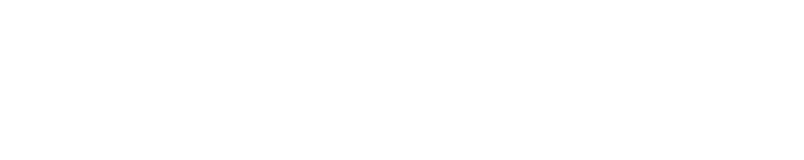
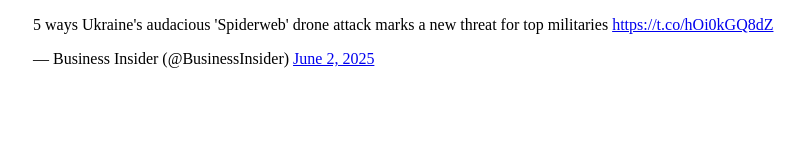
Before and after one commit to emekedev/My_First_Portfolio, a plain HTML site: page html_basic/tweets.html in a window 1280 px wide. Shown: the whole page, without its empty margins (15-819 px from the left). Drawn offline with Linux system fonts and the light colour scheme.

Commit message:
add tweets.html

```diff
--- a/html_basic/tweets.html
+++ b/html_basic/tweets.html
@@ -7,5 +7,6 @@
 </head>
 <body>
    <a href="index.html"></a>
+   <blockquote class="twitter-tweet"><p lang="en" dir="ltr">5 ways Ukraine&#39;s audacious &#39;Spiderweb&#39; drone attack marks a new threat for top militaries <a href="https://t.co/hOi0kGQ8dZ">https://t.co/hOi0kGQ8dZ</a></p>&mdash; Business Insider (@BusinessInsider) <a href="https://twitter.com/BusinessInsider/status/1929643807672275419?ref_src=twsrc%5Etfw">June 2, 2025</a></blockquote> <script async src="https://platform.twitter.com/widgets.js" charset="utf-8"></script>
 </body>
 </html>
```
